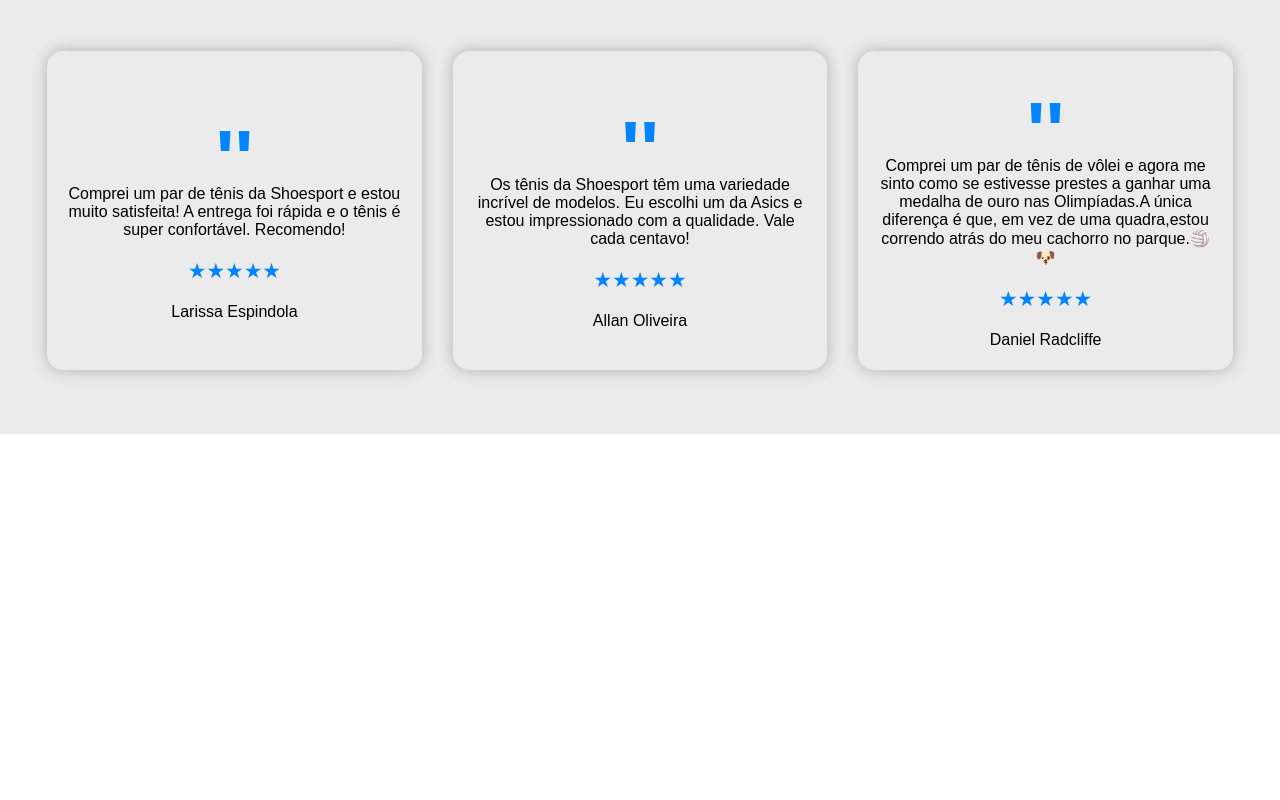
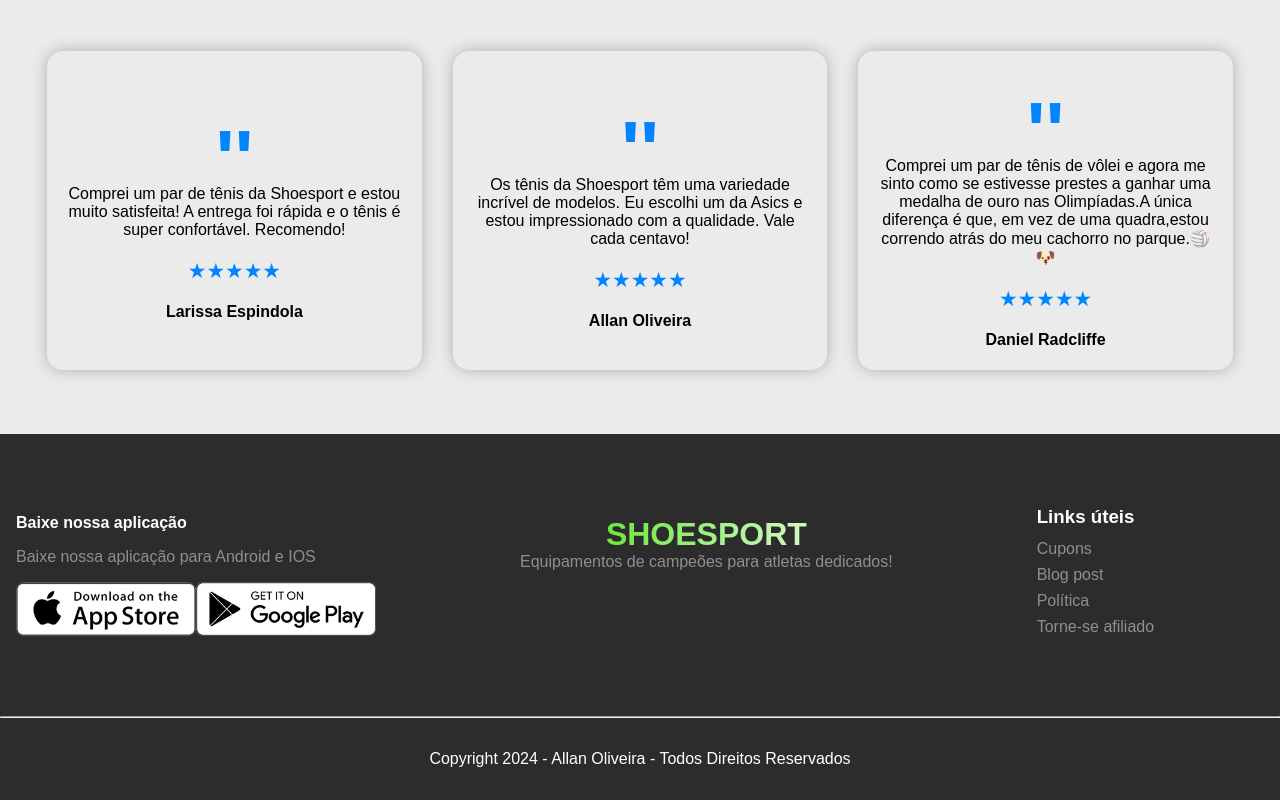
Before and after one commit to AllanOPS-pj/Projeto-Ecommerce-Website, a plain HTML site: page index.html in a window 1280 px wide. Shown: the part 3578-4378 px from the top of the page. Before the commit the page ends 4012 px from the top, so only its background shows below. Drawn offline with Linux system fonts and the light colour scheme.

Commit message:
update finalizado

```diff
--- a/index.html
+++ b/index.html
@@ -3,6 +3,12 @@
   <head>
     <meta charset="UTF-8" />
     <meta name="viewport" content="width=device-width, initial-scale=1.0" />
+      <meta property="og:type" content="website"/>
+      <meta property="og:title" content="Shoesport - Os melhores tênis para volêi!"/>
+      <meta property="og:img" content="https://shoesport-ecommerce.vercel.app/images/gaming-msi-header.png"/>
+      <meta property="og:description" content="Os tênis que te faram voar na quadra!"/>
+      <meta property="og:site_name" content="Shoesport"/>
+
     <title>Shoesport | Shoes for volleyball</title>
     <link rel="stylesheet" href="/style/globals.css" />
   </head>
@@ -180,6 +186,46 @@
 
     </main>
 
+    <footer class="gray-background">
+      <div class="page-inner-content footer-content">
+        <div class="download-options">
+          <p>Baixe nossa aplicação</p>
+          <p>Baixe nossa aplicação para Android e IOS</p>
+          <div>
+            <img src="/images/app-store.png" alt=""/>
+            <img src="/images/play-store.png" alt=""/>
+          </div>
+        </div>
+
+        <div class="logo-footer">
+          <h1 class="logo">SHOES<span>PORT</span></h1>
+          <p>
+            Equipamentos de campeões para atletas dedicados!
+          </p>
+        </div>
+
+        <div class="links-footer">
+          <h3>Links úteis</h3>
+          <ul>
+            <li>Cupons</li>
+            <li>Blog post</li>
+            <li>Política</li>
+            <li>Torne-se afiliado</li>
+          </ul>
+        </div>
+
+      </div>
+
+      <hr class="page-inner-content" />
+
+      <div class="page-inner-content copyright">
+        <p>
+          Copyright 2024 - Allan Oliveira - Todos Direitos Reservados
+        </p>
+      </div>
+    </footer>
+
+
     <script>
       const navbar = document.querySelector(".navbar");
       const menuButton = document.querySelector(".menu-button");
--- a/style/globals.css
+++ b/style/globals.css
@@ -346,4 +346,100 @@ main {
     line-height: 2rem;
 }
 
+.testimonial p:last-child {
+    font-weight: bold;
+}
+
+/*  Media queries */
+@media (max-width: 800px) {
+    .testimonials {
+        flex-direction: column;
+    }
+
+    .testimonial {
+        margin-bottom: 1.2rem;
+    }
+}
+
+.logo {
+    background: -webkit-linear-gradient(left, #41e002 0%, #fff 100%);
+    background: linear-gradient(to right, #41e002 0%, #fff 100%);
+
+    -webkit-background-clip: text;
+    -webkit-text-fill-color: transparent;
+}
+
 /* Testimonials */
+
+.footer-content {
+    display: flex;
+    align-items: center;
+    color: #8f8f8f;
+    padding: 4rem 1rem;
+    gap: 4rem 9rem;
+}
+
+.download-options > * {
+    margin: 1rem 0;
+}
+.download-options p:first-child {
+    font-weight: bold;
+    color: #fff;
+}
+
+.download-options > div {
+    display: flex;
+}
+
+.download-options > div img {
+    width: 180px;
+}
+
+.logo-footer {
+    text-align: center;
+    margin-bottom: 5%;
+}
+
+.links-footer h3 {
+    color: #fff;
+    margin-bottom: 0.8rem;
+}
+
+.links-footer ul {
+    list-style: none;
+}
+
+.links-footer ul li {
+    margin-bottom: 0.5rem;
+    cursor: pointer;
+}
+
+.copyright {
+    color: #fff;
+    padding: 2rem 0;
+    text-align: center;
+}
+/* Footer */
+
+@media (max-width: 800px) {
+    .footer-content {
+        display: inline;
+        font-size: 0.8rem;
+    }
+
+    .footer-content > div {
+        padding: 1rem;
+    }
+
+    .download-options > div {
+        display: inline;
+    }
+
+    .download-options > div img {
+        width: 120px;
+    }
+
+    .copyright {
+        font-size: 0.8rem;
+    }
+}
```
